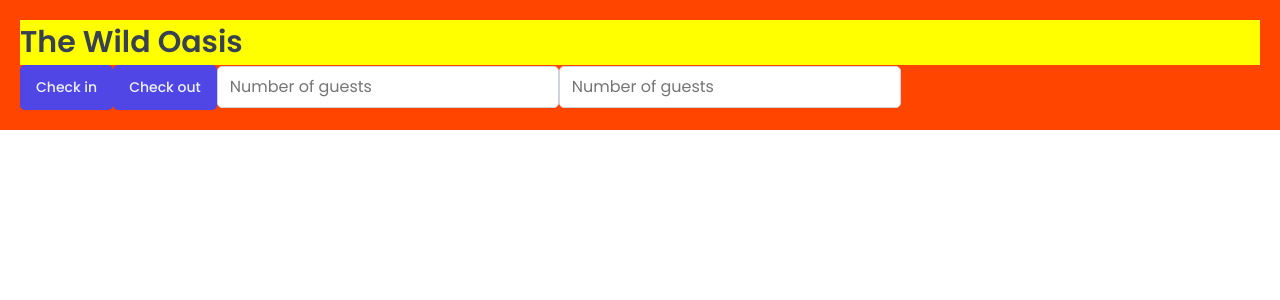
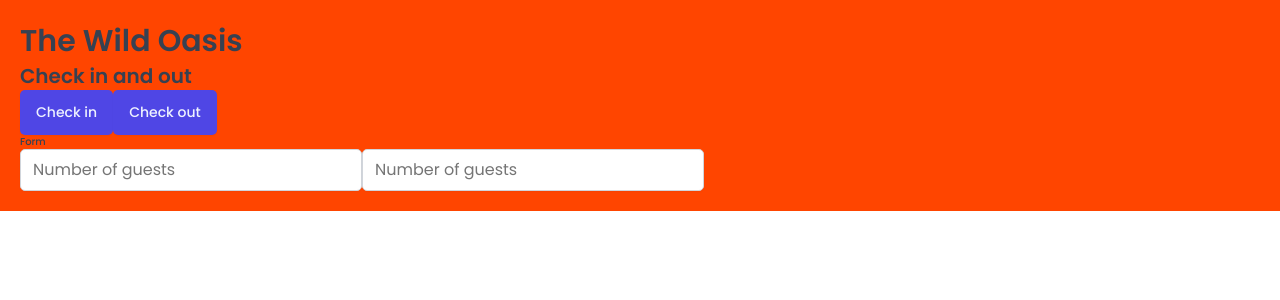
Before and after one commit to AndreyukRaman/the-wild-oasis-dashboard-spa-vite, a React (Vite) app: page / in a window 1280 px wide. Shown: the top 300 px of the page. Built offline with nearby package versions, Linux system fonts and the light colour scheme; a web font is replaced by a local one.

Commit message:
styled component props and css function

```diff
--- a/src/App.jsx
+++ b/src/App.jsx
@@ -2,12 +2,7 @@
 import GlobalStyles from "./styles/GlobalStyles";
 import Button from "./ui/Button";
 import Input from "./ui/Input";
-
-const H1 = styled.h1`
-  font-size: 30px;
-  font-weight: 600;
-  background-color: yellow;
-`;
+import Heading from "./ui/Heading";
 
 const StyledApp = styled.div`
   background-color: orangered;
@@ -19,9 +14,13 @@
     <>
       <GlobalStyles />
       <StyledApp>
-        <H1>The Wild Oasis</H1>
+        <Heading as="h1">The Wild Oasis</Heading>
+        <Heading as="h2">Check in and out</Heading>
+
         <Button onClick={() => alert("Check in")}>Check in</Button>
         <Button onClick={() => alert("Check out")}>Check out</Button>
+
+        <Heading as="h3">Form</Heading>
 
         <Input type="number" placeholder="Number of guests" />
         <Input type="number" placeholder="Number of guests" />
--- /dev/null
+++ b/src/ui/Heading.jsx
@@ -0,0 +1,33 @@
+import styled, { css } from "styled-components";
+
+// const test = css`
+//   text-align: center;
+//   ${10 > 5 && "background-color: yellow"}
+// `;
+
+const Heading = styled.h1`
+  ${(props) =>
+    props.as === "h1" &&
+    css`
+      font-size: 3rem;
+      font-weight: 600;
+    `}
+
+  ${(props) =>
+    props.as === "h2" &&
+    css`
+      font-size: 2rem;
+      font-weight: 600;
+    `}
+
+    ${(props) =>
+    props.as === "h3" &&
+    css`
+      font-size: 1rem;
+      font-weight: 500;
+    `}
+
+  line-height: 1.4;
+`;
+
+export default Heading;
```
